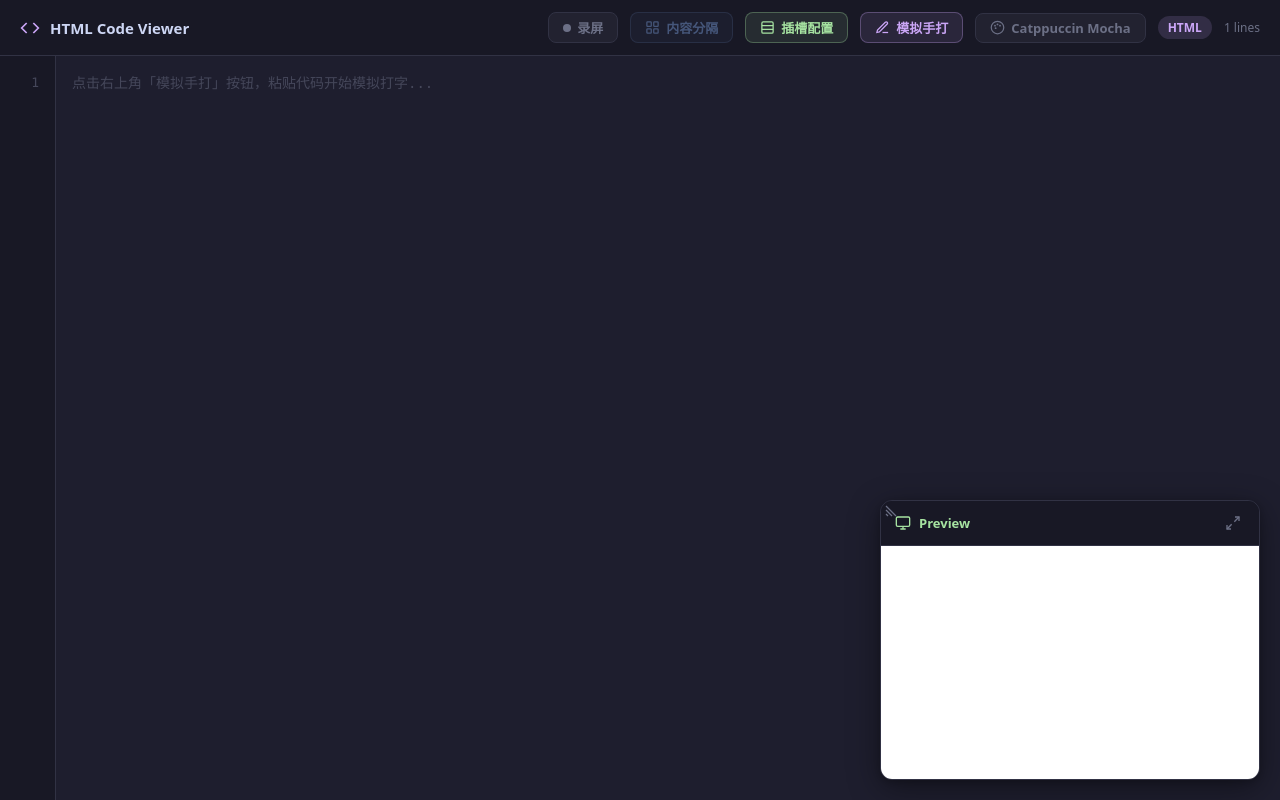
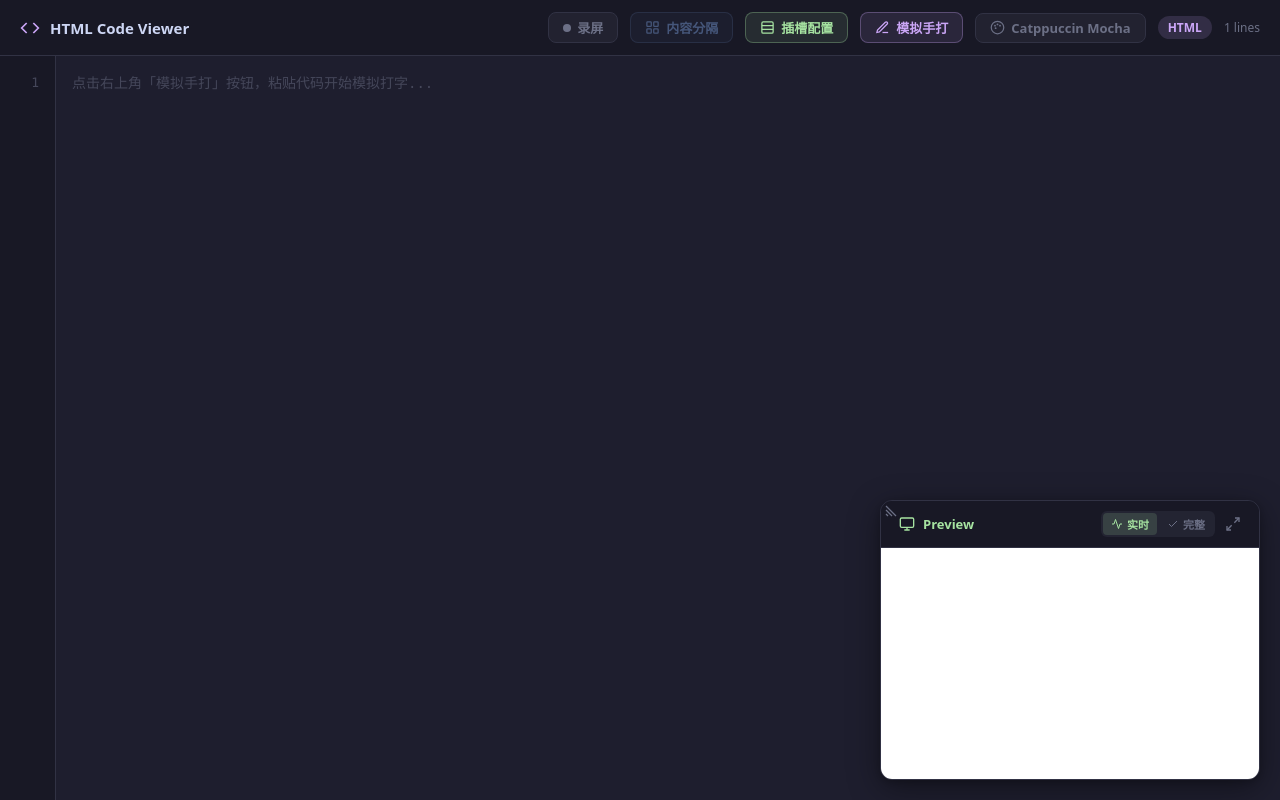
Before and after one commit to yongtaozheng/code-edit-video, a Vue app: page / in a window 1280 px wide. Built offline with nearby package versions, Linux system fonts and the light colour scheme.

Commit message:
预览模式增加

```diff
--- a/src/components/CodeDisplay.vue
+++ b/src/components/CodeDisplay.vue
@@ -56,6 +56,7 @@ scrollToCursorFn = editorScroll.scrollToCursor
 
 const preview = useCodePreview({
   code,
+  targetCode: typingEngine.targetCode,
   cursorPositionInCode: typingEngine.cursorPositionInCode,
 })
 
@@ -275,7 +276,9 @@ onUnmounted(() => {
       :preview-width="resize.previewWidth.value"
       :preview-height="resize.previewHeight.value"
       :is-resizing="resize.isResizing.value"
+      :preview-mode="preview.previewMode.value"
       @toggle-preview="preview.togglePreview"
+      @toggle-preview-mode="preview.togglePreviewMode"
       @resize-start="resize.onResizeStart"
     />
 
--- a/src/components/CodeDisplay/PreviewPanel.vue
+++ b/src/components/CodeDisplay/PreviewPanel.vue
@@ -1,5 +1,6 @@
 <script setup lang="ts">
 import { ref, watch, onMounted } from 'vue'
+import type { PreviewMode } from '../../composables/useCodePreview'
 
 const props = defineProps<{
   previewCode: string
@@ -7,11 +8,13 @@ const props = defineProps<{
   previewWidth: number
   previewHeight: number
   isResizing: boolean
+  previewMode: PreviewMode
 }>()
 
 const emit = defineEmits<{
   togglePreview: []
   resizeStart: [e: MouseEvent]
+  togglePreviewMode: []
 }>()
 
 const iframeRef = ref<HTMLIFrameElement | null>(null)
@@ -143,8 +146,8 @@ watch(
         <line x1="9" y1="11" x2="11" y2="9" />
       </svg>
     </div>
-    <div class="preview-header" @click="emit('togglePreview')">
-      <div class="preview-header-left">
+    <div class="preview-header">
+      <div class="preview-header-left" @click="emit('togglePreview')">
         <svg class="preview-icon" viewBox="0 0 24 24" fill="none" stroke="currentColor" stroke-width="2">
           <rect x="2" y="3" width="20" height="14" rx="2" ry="2"/>
           <line x1="8" y1="21" x2="16" y2="21"/>
@@ -152,7 +155,32 @@ watch(
         </svg>
         <span>Preview</span>
       </div>
-      <button class="expand-btn" :title="previewExpanded ? 'Collapse' : 'Expand'">
+      <div class="preview-header-right">
+        <div class="preview-mode-toggle" @click.stop>
+          <button
+            class="preview-mode-btn"
+            :class="{ active: previewMode === 'realtime' }"
+            @click="previewMode !== 'realtime' && emit('togglePreviewMode')"
+            title="实时跟随代码更新"
+          >
+            <svg viewBox="0 0 24 24" fill="none" stroke="currentColor" stroke-width="2" width="12" height="12">
+              <polyline points="22 12 18 12 15 21 9 3 6 12 2 12" />
+            </svg>
+            <span>实时</span>
+          </button>
+          <button
+            class="preview-mode-btn"
+            :class="{ active: previewMode === 'final' }"
+            @click="previewMode !== 'final' && emit('togglePreviewMode')"
+            title="始终显示完整代码效果"
+          >
+            <svg viewBox="0 0 24 24" fill="none" stroke="currentColor" stroke-width="2" width="12" height="12">
+              <polyline points="20 6 9 17 4 12" />
+            </svg>
+            <span>完整</span>
+          </button>
+        </div>
+        <button class="expand-btn" :title="previewExpanded ? 'Collapse' : 'Expand'" @click.stop="emit('togglePreview')">
           <svg viewBox="0 0 24 24" fill="none" stroke="currentColor" stroke-width="2" width="16" height="16">
             <template v-if="!previewExpanded">
               <polyline points="15 3 21 3 21 9" />
@@ -168,6 +196,7 @@ watch(
             </template>
           </svg>
         </button>
+      </div>
     </div>
     <div class="preview-body">
       <iframe
@@ -244,13 +273,8 @@ watch(
   padding: 10px 14px;
   background: var(--editor-surface);
   border-bottom: 1px solid var(--editor-border);
-  cursor: pointer;
   user-select: none;
   flex-shrink: 0;
-}
-
-.preview-header:hover {
-  background: var(--editor-bg);
 }
 
 .preview-header-left {
@@ -261,11 +285,61 @@ watch(
   font-weight: 600;
   color: #a6e3a1;
   font-family: system-ui, sans-serif;
+  cursor: pointer;
+  padding: 2px 4px;
+  border-radius: 4px;
+  transition: background 0.2s;
+}
+
+.preview-header-left:hover {
+  background: rgba(205, 214, 244, 0.08);
+}
+
+.preview-header-right {
+  display: flex;
+  align-items: center;
+  gap: 6px;
 }
 
 .preview-icon {
   width: 16px;
   height: 16px;
+  color: #a6e3a1;
+}
+
+.preview-mode-toggle {
+  display: flex;
+  align-items: center;
+  background: rgba(205, 214, 244, 0.06);
+  border-radius: 6px;
+  padding: 2px;
+  gap: 2px;
+}
+
+.preview-mode-btn {
+  display: flex;
+  align-items: center;
+  gap: 4px;
+  padding: 3px 8px;
+  border: none;
+  border-radius: 4px;
+  background: transparent;
+  color: var(--editor-muted);
+  font-size: 11px;
+  font-weight: 600;
+  font-family: system-ui, sans-serif;
+  cursor: pointer;
+  transition: all 0.2s;
+  white-space: nowrap;
+}
+
+.preview-mode-btn:hover:not(.active) {
+  color: var(--editor-text);
+  background: rgba(205, 214, 244, 0.08);
+}
+
+.preview-mode-btn.active {
+  background: rgba(166, 227, 161, 0.15);
   color: #a6e3a1;
 }
 
--- a/src/composables/useCodePreview.ts
+++ b/src/composables/useCodePreview.ts
@@ -1,5 +1,7 @@
 import { ref, computed, watch, type Ref, type ComputedRef } from 'vue'
 import { highlightCode, insertCursorInHighlightedHTML } from '../utils/highlight'
+
+export type PreviewMode = 'realtime' | 'final'
 
 const _scriptOpen = '<' + 'script'
 const _scriptClose = '</' + 'script>'
@@ -39,12 +41,14 @@ function isCodeSafeForPreview(html: string): boolean {
 
 export function useCodePreview(options: {
   code: Ref<string>
+  targetCode: Ref<string>
   cursorPositionInCode: ComputedRef<number>
 }) {
-  const { code, cursorPositionInCode } = options
+  const { code, targetCode, cursorPositionInCode } = options
 
   const previewCode = ref('')
   const previewExpanded = ref(false)
+  const previewMode = ref<PreviewMode>('realtime')
 
   const highlightedCode = computed(() => {
     let html = highlightCode(code.value)
@@ -55,9 +59,30 @@ export function useCodePreview(options: {
     return html
   })
 
+  // Watch current code for realtime mode updates
   watch(code, (newCode) => {
-    if (isCodeSafeForPreview(newCode)) {
+    if (previewMode.value === 'realtime' && isCodeSafeForPreview(newCode)) {
       previewCode.value = newCode
+    }
+  })
+
+  // Watch targetCode for final mode — when target changes, update immediately
+  watch(targetCode, (newTarget) => {
+    if (previewMode.value === 'final' && newTarget) {
+      previewCode.value = newTarget
+    }
+  })
+
+  // When switching modes, update the preview content accordingly
+  watch(previewMode, (mode) => {
+    if (mode === 'final') {
+      // Switch to final mode: show complete code if available, else current
+      previewCode.value = targetCode.value || code.value
+    } else {
+      // Switch to realtime mode: show current code state
+      if (isCodeSafeForPreview(code.value)) {
+        previewCode.value = code.value
+      }
     }
   })
 
@@ -65,10 +90,16 @@ export function useCodePreview(options: {
     previewExpanded.value = !previewExpanded.value
   }
 
+  function togglePreviewMode() {
+    previewMode.value = previewMode.value === 'realtime' ? 'final' : 'realtime'
+  }
+
   return {
     previewCode,
     previewExpanded,
+    previewMode,
     highlightedCode,
     togglePreview,
+    togglePreviewMode,
   }
 }
```
Lines whose indentation alone changed are shown as unchanged.
